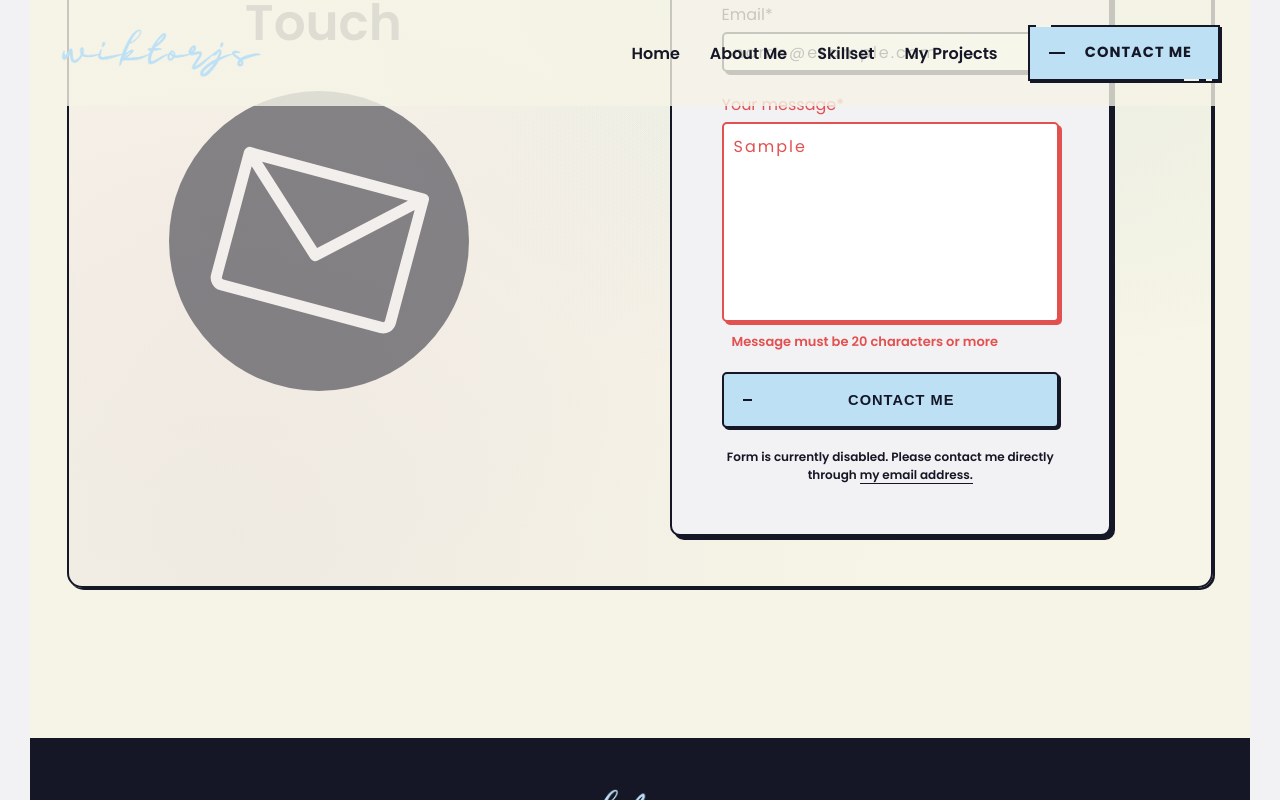
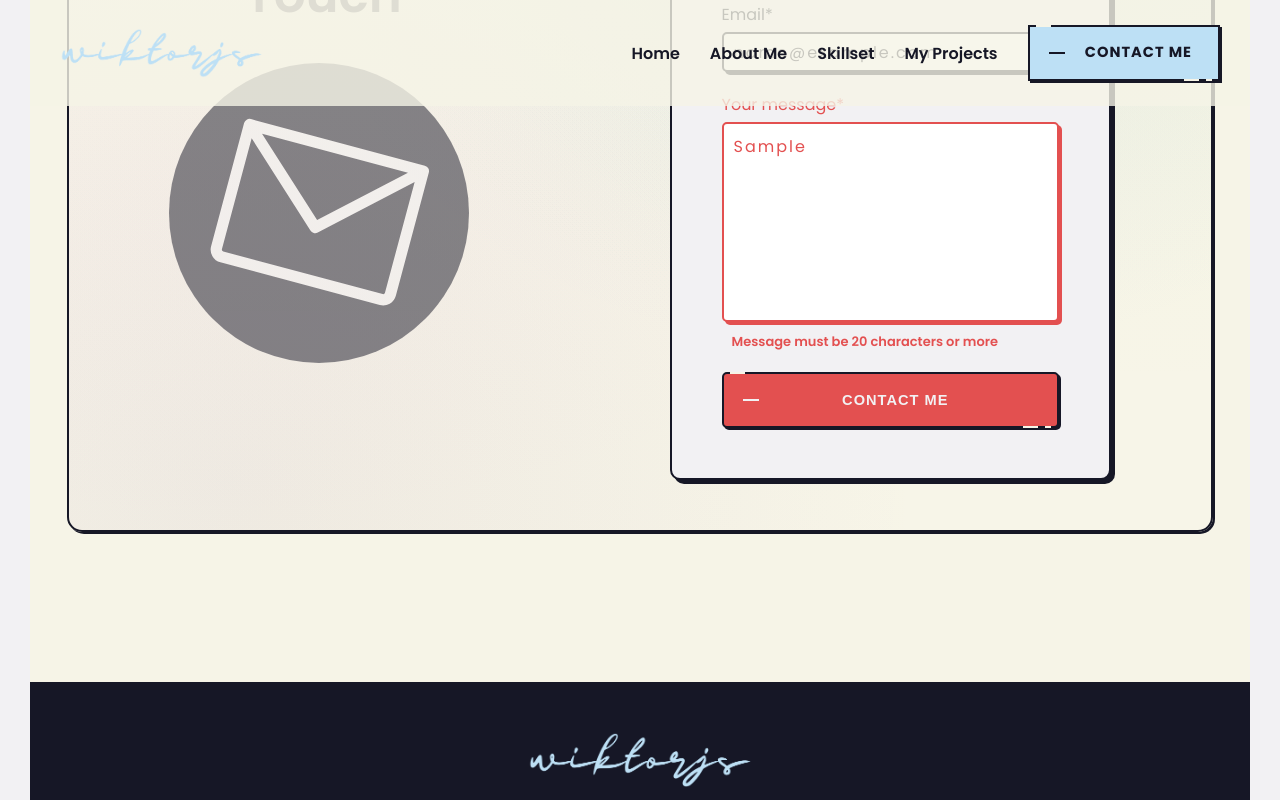
Before and after one commit to wiktorjs/portfolio, a Next.js app: page / in a window 1280 px wide. Both pictures are taken after typing "Sample", "name@example.com", "Sample" into the empty fields and a click on the button "CONTACT ME". Shown: the part 2992-3792 px from the top of the page. Built offline with nearby package versions, Linux system fonts and the light colour scheme.

Commit message:
Recreate form component, make it work

```diff
--- a/src/components/Home/Footer.tsx
+++ b/src/components/Home/Footer.tsx
@@ -1,4 +1,8 @@
-import { EnvelopeSimple, GithubLogo, LinkedinLogo } from '@phosphor-icons/react';
+import {
+  EnvelopeSimple,
+  GithubLogo,
+  LinkedinLogo,
+} from '@phosphor-icons/react';
 
 import classes from './Footer.module.scss';
 import footerLogo from '@/img/logo.webp';
@@ -40,7 +44,6 @@ export default function Footer() {
           </li>
         </ul>
 
-
         <div className={classes.social}>
           <a
             className={classes['icon-box']}
@@ -58,11 +61,7 @@ export default function Footer() {
             <GithubLogo weight="regular" className={classes.icon} />
           </a>
 
-          <a
-            className={classes['icon-box']}
-            href="mailto:wiktorj.sienkiewicz@gmail.com"
-            target="_blank"
-          >
+          <a className={classes['icon-box']} href="#contact">
             <EnvelopeSimple weight="regular" className={classes.icon} />
           </a>
         </div>
@@ -76,7 +75,6 @@ export default function Footer() {
             </a>
           </span>
         </p>
-
       </div>
     </footer>
   );
--- a/src/components/Home/Main/Contact/Contact.module.scss
+++ b/src/components/Home/Main/Contact/Contact.module.scss
@@ -94,24 +94,3 @@
   width: 80%;
   transform: rotate(15deg);
 }
-
-.info {
-  font-size: 1.2rem;
-  text-align: center;
-  margin-top: 2rem;
-  font-weight: 600;
-
-  & > a {
-    outline: none;
-
-    text-decoration: none;
-    cursor: pointer;
-    border-bottom: 1px solid currentColor;
-    transition: color, border-color, 0.2s ease;
-
-    &:focus,
-    &:hover {
-      color: $color-primary-dark-1;
-    }
-  }
-}
--- a/src/components/Home/Main/Contact/Contact.tsx
+++ b/src/components/Home/Main/Contact/Contact.tsx
@@ -19,9 +19,6 @@ export default function Contact() {
         <div className={classes['form-box']}>
           <h4>Contact Info</h4>
           <ContactForm />
-          <p className={classes.info}>
-            Form is currently disabled. Please contact me directly through <a href="mailto:wiktorj.sienkiewicz@gmail.com" target='_blank'>my email address.</a>
-          </p>
         </div>
       </div>
     </section>
--- a/src/components/UI/Button/Button.module.scss
+++ b/src/components/UI/Button/Button.module.scss
@@ -3,7 +3,6 @@
 .btn {
   // flex-grow: 1;
   display: inline-block;
-
 
   position: relative;
   font-size: 1.3rem;
@@ -110,7 +109,6 @@
 }
 // Original design by cssbuttons-io
 
-
 .reverse {
   background-color: $color-black;
 
@@ -138,13 +136,13 @@
       padding-left: 1.5em;
     }
   }
-}
 
-.form {
+  // ! FORM STYLING
+  &.form {
     margin-top: 2rem;
     cursor: pointer;
     border-radius: 5px;
-  transition: transform .2s .2s ease;
+    transition: transform 0.2s 0.2s ease;
 
     & > .text {
       text-align: center;
@@ -158,8 +156,72 @@
         padding-left: 1rem;
       }
     }
+
+    &.invalid {
+      background-color: $color-error;
+      color: $color-white;
+
+      &:hover,
+      &:focus,
+      &:active {
+        background: $color-error;
+
+        &::before {
+          background-color: $color-white;
         }
 
-.invalid {
-  background-color: $color-error;
+        & .text {
+          color: $color-white;
         }
+      }
+    }
+
+    &.disabled {
+      background-color: #a1dc84;
+      color: $color-black;
+
+      & .text {
+        color: $color-black;
+      }
+
+      &::before {
+        background-color: $color-black;
+      }
+
+      &:hover {
+        background-color: #a1dc84;
+      }
+    }
+
+    // ! FORM STATES, NO ANIMATION
+    &.invalid,
+    &.disabled {
+      cursor: not-allowed;
+      &:hover,
+      &:focus,
+      &:active {
+        transform: translateY(0);
+
+        &::before {
+          width: 1.5625rem;
+        }
+
+        & .key--1 {
+          left: 0.625rem;
+          width: 1.5625rem;
+        }
+
+        & .key--2 {
+          right: 1.875rem;
+          width: 1.5625rem;
+        }
+        & .key--3 {
+          right: 0.625rem;
+          width: 0.625rem;
+        }
+      }
+    }
+  }
+
+
+}
--- a/src/components/UI/Button/Button.tsx
+++ b/src/components/UI/Button/Button.tsx
@@ -1,7 +1,6 @@
 import { FC } from 'react';
 import classes from './Button.module.scss';
 import { FormikErrors } from 'formik';
-
 
 interface ButtonProps {
   text: string;
@@ -9,11 +8,19 @@ interface ButtonProps {
   form?: boolean;
   href?: string;
   blank?: boolean;
-  invalid?: FormikErrors<{ name: string; email: string; text: string; }>
-
+  invalid?: boolean;
+  disabled?: boolean;
 }
 
-const Button: FC<ButtonProps> = ({ text, reverse, form, href, blank, invalid }) => {
+const Button: FC<ButtonProps> = ({
+  text,
+  reverse,
+  form,
+  href,
+  blank,
+  invalid,
+  disabled,
+}) => {
 
   return (
     <>
@@ -32,10 +39,12 @@ const Button: FC<ButtonProps> = ({ text, reverse, form, href, blank, invalid })
 
       {form && (
         <button
-          type="submit"
+          type={disabled ? 'reset' : 'submit'}
           className={`${classes.btn} ${reverse ? classes.reverse : ''} ${
             classes.form
-          }`}
+          } ${invalid && !disabled ? classes.invalid : ''}
+          ${disabled ? classes.disabled : ''}`}
+          disabled={disabled}
         >
           <span className={`${classes.key} ${classes['key--1']}`}></span>
           <span className={classes.text}>{text}</span>
--- a/src/components/UI/ContactForm/ContactForm.module.scss
+++ b/src/components/UI/ContactForm/ContactForm.module.scss
@@ -64,9 +64,29 @@
 }
 
 .error-message {
-
   color: $color-error;
   font-weight: 600;
   font-size: 1.3rem;
   margin: 1rem 0 0 1rem;
 }
+
+.info {
+  font-size: 1.2rem;
+  text-align: center;
+  margin-top: 2rem;
+  font-weight: 600;
+
+  & > a {
+    outline: none;
+
+    text-decoration: none;
+    cursor: pointer;
+    border-bottom: 1px solid currentColor;
+    transition: color, border-color, 0.2s ease;
+
+    &:focus,
+    &:hover {
+      color: $color-primary-dark-1;
+    }
+  }
+}
--- a/src/components/UI/ContactForm/ContactForm.tsx
+++ b/src/components/UI/ContactForm/ContactForm.tsx
@@ -1,7 +1,8 @@
 import Input from './Input';
 import classes from './ContactForm.module.scss';
 import Button from '../Button/Button';
-import { useFormik, FormikErrors } from 'formik';
+import { FormikErrors, Formik, Form, Field, ErrorMessage } from 'formik';
+import { useRef, useState } from 'react';
 
 interface FormValues {
   name: string;
@@ -33,76 +34,96 @@ const validate = (values: FormValues) => {
 };
 
 export default function ContactForm() {
-  const formik = useFormik({
-    initialValues: {
+  const formEl = useRef<HTMLFormElement>(null);
+  const [formSubmitted, setFormSubmitted] = useState(false);
+
+  const initialValues: FormValues = {
     name: '',
     email: '',
     text: '',
-    },
-    validate,
-    onSubmit: (values) => {
-      console.log(values);
-    },
-  });
-
+  };
   return (
-    <form
+    <Formik
+      initialValues={initialValues}
+      onSubmit={async (values, actions) => {
+        actions.setSubmitting(true);
+        formEl.current?.submit();
+        actions.setSubmitting(false);
+        setFormSubmitted(true);
+        actions.resetForm();
+      }}
+      validate={validate}
+      isInitialValid={false}
+    >
+      {({ errors, touched, isSubmitting, isValid }) => (
+        <Form
           className={classes.form}
-      action="https://formsubmit.co/196e578cc8be1edb9f50bc257f8acda5"
+          action={
+            formSubmitted ? '' : 'https://formsubmit.co/3c664f1d39a4f220e1c6c5e5ad9fd83a'
+          }
           method="post"
-      onSubmit={formik.handleSubmit}
+          target="_blank"
+          ref={formEl}
         >
           <Input
             type="name"
             placeholder="John Smith"
-        onChange={formik.handleChange}
-        onBlur={formik.handleBlur}
-        value={formik.values.name}
-        error={formik.errors.name}
-        touched={formik.touched.name}
+            error={errors.name}
+            touched={touched.name}
+            disabled={formSubmitted}
           />
 
           <Input
             type="email"
             htmlType="email"
             placeholder="example@site.com"
-        onChange={formik.handleChange}
-        onBlur={formik.handleBlur}
-        value={formik.values.email}
-        error={formik.errors.email}
-        touched={formik.touched.email}
+            error={errors.email}
+            touched={touched.email}
+            disabled={formSubmitted}
           />
 
           <label
             className={
-          formik.touched.text && formik.errors.text
-            ? classes['label-invalid']
-            : ''
+              touched.text && errors.text ? classes['label-invalid'] : ''
             }
             htmlFor="text"
           >
             Your message*
           </label>
 
-      <textarea
+          <Field
+            as="textarea"
             id="text"
             name="text"
             placeholder="Type your message"
-        onChange={formik.handleChange}
-        onBlur={formik.handleBlur}
-        value={formik.values.text}
             className={
-          formik.touched.text && formik.errors.text
-            ? classes['input-invalid']
-            : ''
+              touched.text && errors.text ? classes['input-invalid'] : ''
             }
-      ></textarea>
+            disabled={formSubmitted}
+          />
 
-      {formik.touched.text && formik.errors.text && (
-        <p className={classes['error-message']}>{formik.errors.text}</p>
+          <ErrorMessage
+            name="text"
+            render={(msg) => <p className={classes['error-message']}>{msg}</p>}
+          />
+
+          <Button
+            text={
+              isSubmitting
+                ? 'Submitting...'
+                : formSubmitted
+                ? 'Done!'
+                : 'Contact Me'
+            }
+            reverse
+            form
+            invalid={!isValid}
+            disabled={isSubmitting || formSubmitted}
+          />
+
+          {formSubmitted && <p className={classes.info}>Your inquiry was sent. Thank you!</p>}
+        </Form>
       )}
-
-      <Button text="Contact Me" reverse form invalid={formik.errors} />
-    </form>
+    </Formik>
   );
 }
--- a/src/components/UI/ContactForm/Input.tsx
+++ b/src/components/UI/ContactForm/Input.tsx
@@ -1,36 +1,46 @@
 import { FC } from 'react';
-import classes from "./ContactForm.module.scss";
+import classes from './ContactForm.module.scss';
+import { ErrorMessage, Field } from 'formik';
 
 interface InputProps {
   type: string;
   htmlType?: string;
   placeholder: string;
-  onChange: any;
-  onBlur: any;
-  value: string;
   touched: boolean | undefined;
   error: string | undefined;
+  disabled: boolean;
 }
 
-const Input: FC<InputProps> = ({ type, htmlType, placeholder, onChange, onBlur, value, error, touched }) => {
+const Input: FC<InputProps> = ({
+  type,
+  htmlType,
+  placeholder,
+  touched,
+  error,
+  disabled
+}) => {
   return (
     <>
-      <label htmlFor={type} className={touched && error ? classes['label-invalid'] : ''}>
+      <label
+        htmlFor={type}
+        className={touched && error ? classes['label-invalid'] : ''}
+      >
         {`${type[0].toUpperCase()}${type.slice(1)}`}*
       </label>
 
-      <input
+      <Field
         id={type}
         type={htmlType || 'text'}
         name={type}
         placeholder={placeholder}
-        value={value}
-        onChange={onChange}
-        onBlur={onBlur}
         className={touched && error ? classes['input-invalid'] : ''}
+        disabled={disabled}
       />
 
-      {touched && error && <p className={classes['error-message']}>{error}</p>}
+      <ErrorMessage
+        name={type}
+        render={(msg) => <p className={classes['error-message']}>{msg}</p>}
+      />
     </>
   );
 };
--- a/src/components/UI/SocialMedia/SocialMedia.tsx
+++ b/src/components/UI/SocialMedia/SocialMedia.tsx
@@ -16,7 +16,7 @@ export default function SocialMedia() {
         <GithubLogo weight='regular' className={classes.icon} />
       </a>
 
-      <a className={classes.link} href="mailto:wiktorj.sienkiewicz@gmail.com" target="_blank">
+      <a className={classes.link} href="#contact">
         <EnvelopeSimple weight='regular' className={classes.icon} />
       </a>
     </div>
```
Lines whose indentation alone changed are shown as unchanged.
